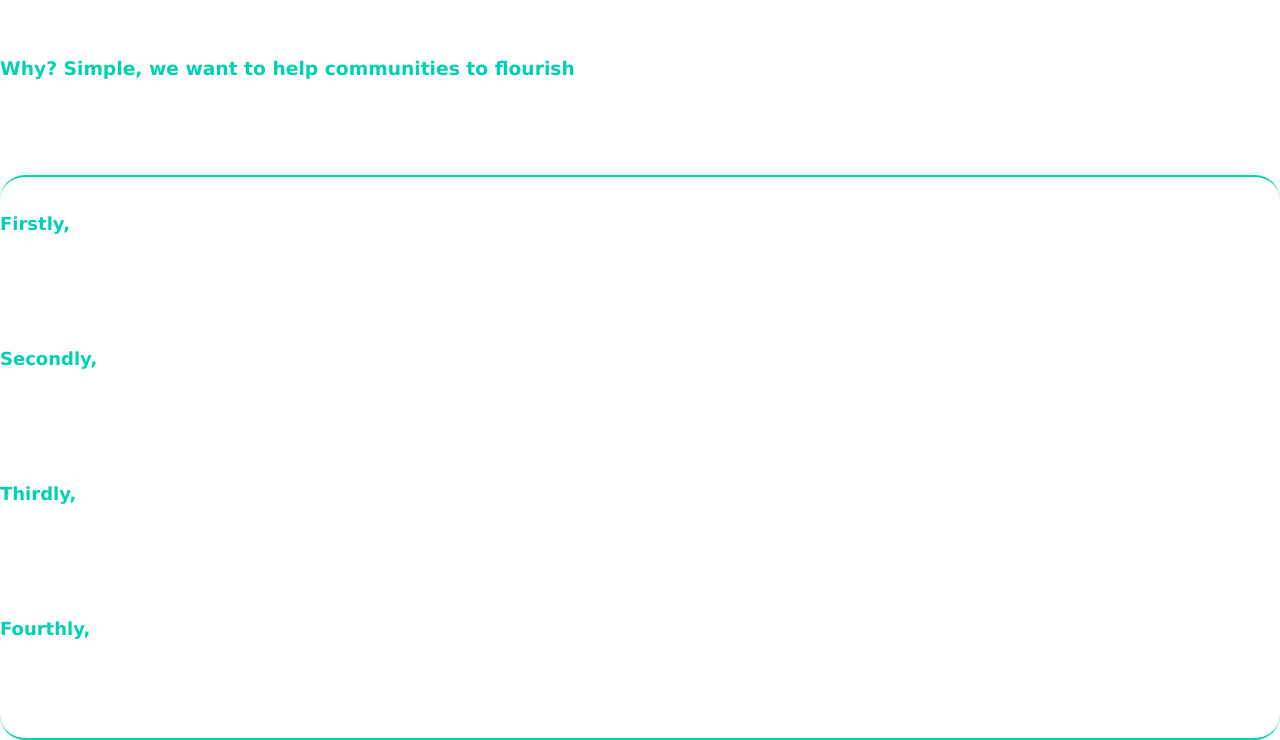
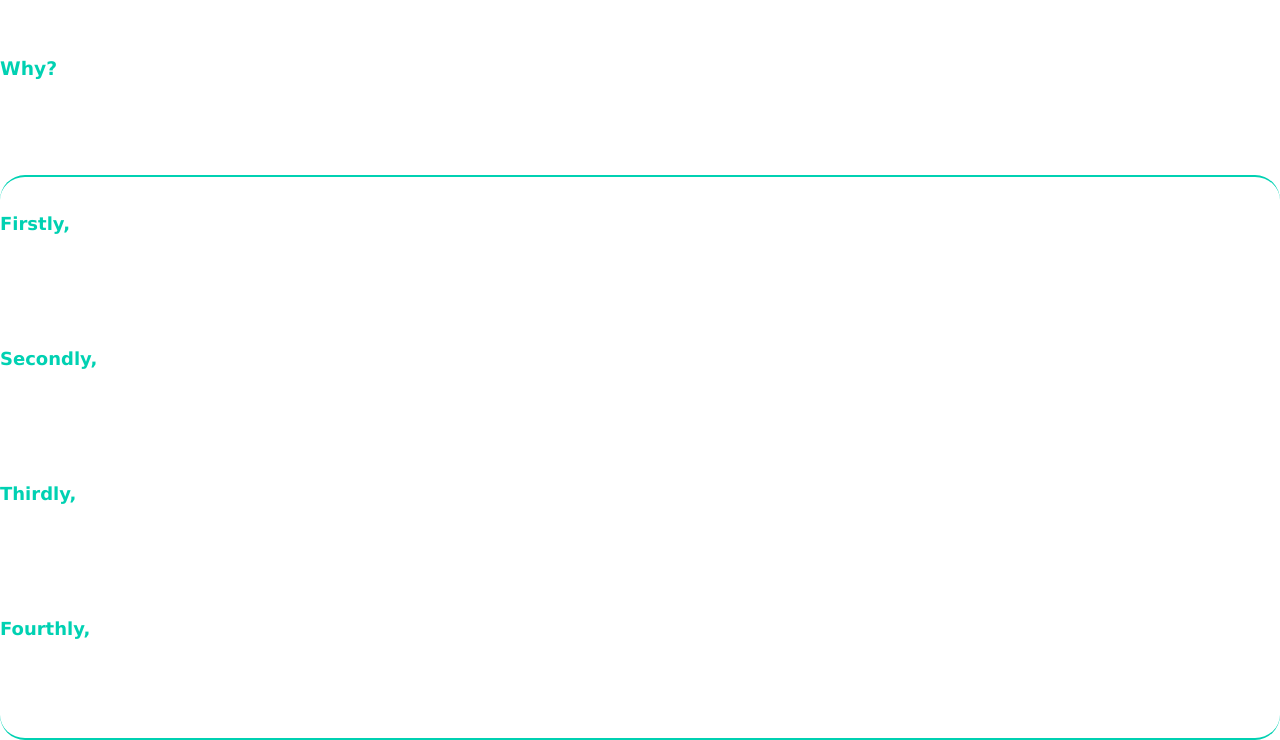
Before and after one commit to farinavito/Web3-Website, a Next.js app: page /why in a window 1280 px wide. Shown: the part 181-921 px from the top of the page. Built offline with nearby package versions, Linux system fonts and the light colour scheme.

Commit message:
changed the title in the why page

```diff
--- a/pages/why.js
+++ b/pages/why.js
@@ -71,7 +71,7 @@ const Why = () => {
                 <div className="hero-body">
                   <div className="container has-text-centered">
                     <h3 className="title">
-                        Why? Simple, we want to help communities to flourish
+                        Why?
                     </h3>
                     <article className="has-text-centered pt-4">
                         <br></br>
```
